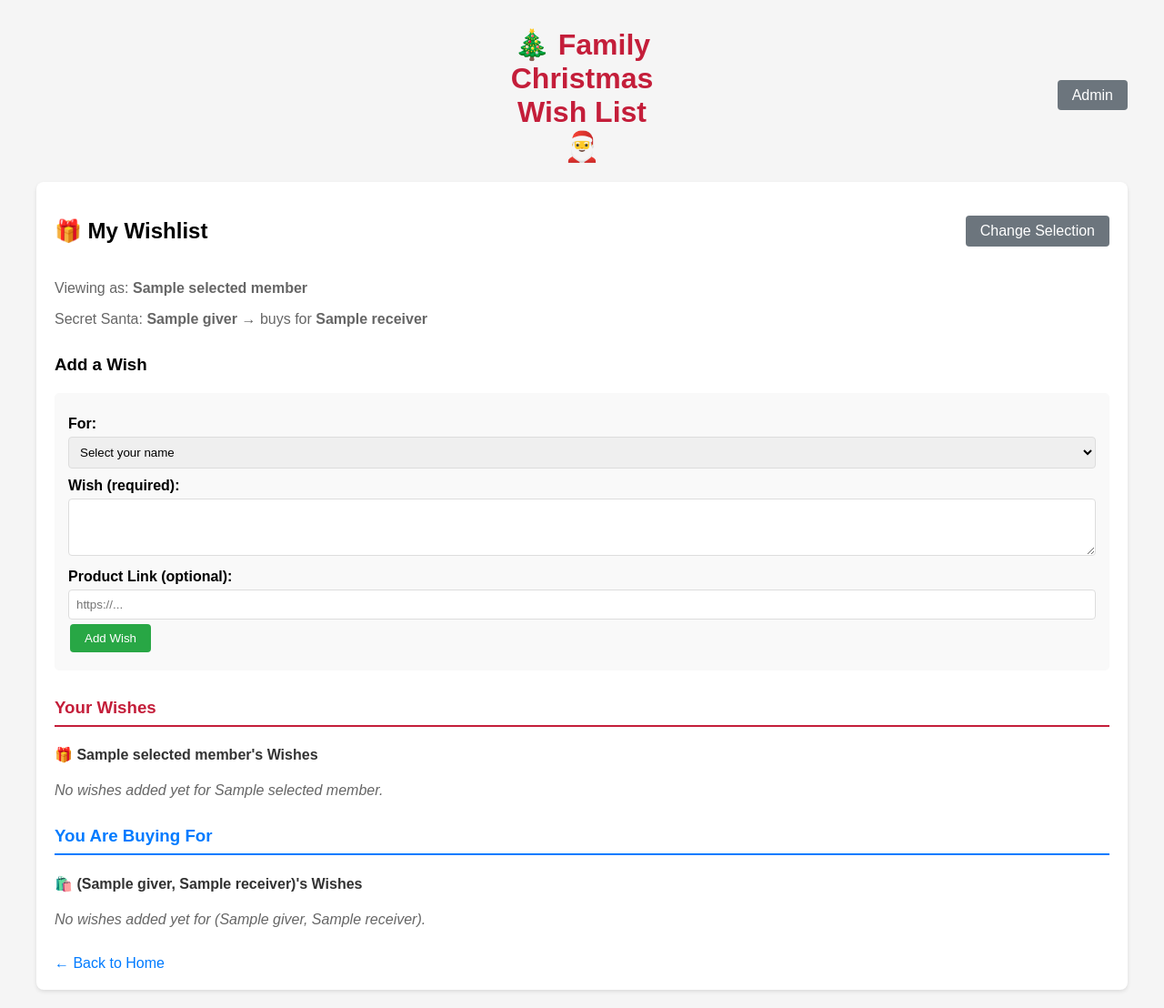
After one commit to Seskahin/SecretSanta, a Flask app: template templates/my_wishlist.html in a window 1280 px wide. The commit adds this page. Shown: the whole page at 91% size. Run offline with Flask 3, Linux system fonts and the light colour scheme; the template is opened without the code that fills it: most values are stand-ins (such as "Sample title", 1, 10 or a date in 2020).

Commit message:
Implement all Secret Santa features per problem statement
Co-authored-by: Seskahin <83581067+Seskahin@users.noreply.github.com>

```diff
--- a/app.py
+++ b/app.py
@@ -3,14 +3,15 @@ Flask Web Application for Family Christmas Wish List
 
 This application allows family members to:
 - Add wishes to a shared list
-- Reserve wishes (so others know it's being handled)
 - Delete wishes
 - View all wishes in a simple table
-- Admin can manage family members pool
+- Admin can manage family members pool and run Secret Santa assignments
 """
 
 from flask import Flask, render_template, request, redirect, url_for, session, flash
 from functools import wraps
+from markupsafe import Markup, escape
+import random
 import sqlite3
 import os
 
@@ -18,6 +19,12 @@ app = Flask(__name__)
 # NOTE: In production, use a secure random key from environment variable:
 # app.secret_key = os.environ.get('SECRET_KEY', os.urandom(24))
 app.secret_key = 'your-secret-key-change-this-in-production'
+
+
+@app.template_filter('nl2br')
+def nl2br_filter(value):
+    """Convert newlines in text to HTML <br> tags, safely escaping HTML."""
+    return Markup(escape(value).replace('\n', Markup('<br>\n')))
 
 # Database configuration
 DATABASE = 'wishlist.db'
@@ -44,7 +51,7 @@ def get_db_connection():
 def init_db():
     """
     Initialize the database if it doesn't exist.
-    Creates the wishes and family_members tables with required columns.
+    Creates the wishes, family_members, and secret_santa tables.
     """
     conn = get_db_connection()
 
@@ -66,6 +73,15 @@ def init_db():
             reserved INTEGER DEFAULT 0
         )
     ''')
+
+    # Create secret_santa table
+    conn.execute('''
+        CREATE TABLE IF NOT EXISTS secret_santa (
+            giver_name TEXT PRIMARY KEY,
+            receiver_name TEXT NOT NULL
+        )
+    ''')
+
     conn.commit()
     conn.close()
 
@@ -100,7 +116,7 @@ def index():
     for member in family_members:
         person_name = member['name']
         wishes = conn.execute(
-            'SELECT * FROM wishes WHERE person_name = ? ORDER BY reserved ASC, id DESC',
+            'SELECT * FROM wishes WHERE person_name = ? ORDER BY id DESC',
             (person_name,)
         ).fetchall()
         wishes_by_person[person_name] = wishes
@@ -116,11 +132,12 @@ def add_wish():
     Add a new wish to the database.
     Accepts POST data with person_name, wish_text, and optional product_link.
     Only allows wishes for family members in the pool.
-    Redirects back to homepage after successful insertion.
+    Redirects back to the source page after successful insertion.
     """
     person_name = request.form.get('person_name')
     wish_text = request.form.get('wish_text')
     product_link = request.form.get('product_link', '')
+    source = request.form.get('source', '')
 
     # Validate required fields
     if person_name and wish_text:
@@ -141,27 +158,8 @@ def add_wish():
 
         conn.close()
 
-    return redirect(url_for('index'))
-
-
-@app.route('/reserve/<int:wish_id>', methods=['POST'])
-def reserve_wish(wish_id):
-    """
-    Toggle the reserved status of a wish.
-    If reserved (1), changes to unreserved (0), and vice versa.
-    """
-    conn = get_db_connection()
-
-    # Get current reserved status
-    wish = conn.execute('SELECT reserved FROM wishes WHERE id = ?', (wish_id,)).fetchone()
-
-    if wish:
-        # Toggle reserved status (0 -> 1 or 1 -> 0)
-        new_status = 0 if wish['reserved'] == 1 else 1
-        conn.execute('UPDATE wishes SET reserved = ? WHERE id = ?', (new_status, wish_id))
-        conn.commit()
-
-    conn.close()
+    if source == 'my_wishlist':
+        return redirect(url_for('my_wishlist'))
     return redirect(url_for('index'))
 
 
@@ -170,12 +168,101 @@ def delete_wish(wish_id):
     """
     Delete a wish from the database by its ID.
     """
+    source = request.form.get('source', '')
     conn = get_db_connection()
     conn.execute('DELETE FROM wishes WHERE id = ?', (wish_id,))
     conn.commit()
     conn.close()
 
+    if source == 'my_wishlist':
+        return redirect(url_for('my_wishlist'))
     return redirect(url_for('index'))
+
+
+@app.route('/who_are_you', methods=['GET', 'POST'])
+def who_are_you():
+    """
+    Page where user selects which family member(s) they are.
+    Stores selection in session and redirects to personalized wishlist.
+    """
+    conn = get_db_connection()
+    family_members = conn.execute(
+        'SELECT name FROM family_members ORDER BY name ASC'
+    ).fetchall()
+    conn.close()
+
+    if request.method == 'POST':
+        selected = request.form.getlist('selected_members')
+        if selected:
+            session['selected_members'] = selected
+            return redirect(url_for('my_wishlist'))
+        return render_template('who_are_you.html', family_members=family_members,
+                               error='Please select at least one family member.')
+
+    return render_template('who_are_you.html', family_members=family_members)
+
+
+@app.route('/my_wishlist')
+def my_wishlist():
+    """
+    Personalized wishlist view: shows own wishes and the wishes of the
+    Secret Santa receiver for each selected family member.
+    """
+    selected_members = session.get('selected_members', [])
+    if not selected_members:
+        return redirect(url_for('who_are_you'))
+
+    conn = get_db_connection()
+
+    # Validate selected members still exist
+    placeholders = ','.join('?' for _ in selected_members)
+    valid = conn.execute(
+        f'SELECT name FROM family_members WHERE name IN ({placeholders})',
+        selected_members
+    ).fetchall()
+    valid_names = [r['name'] for r in valid]
+    if not valid_names:
+        session.pop('selected_members', None)
+        conn.close()
+        return redirect(url_for('who_are_you'))
+
+    # Get Secret Santa assignments for selected members
+    assigned_to = {}
+    for name in valid_names:
+        assignment = conn.execute(
+            'SELECT receiver_name FROM secret_santa WHERE giver_name = ?',
+            (name,)
+        ).fetchone()
+        if assignment:
+            assigned_to[name] = assignment['receiver_name']
+
+    # Build set of all relevant names: own + assigned receivers
+    names_to_show = set(valid_names)
+    for receiver in assigned_to.values():
+        names_to_show.add(receiver)
+
+    # Get all family members for the add-wish dropdown (only own members)
+    family_members = conn.execute(
+        'SELECT name FROM family_members ORDER BY name ASC'
+    ).fetchall()
+
+    # Get wishes for all relevant people
+    wishes_by_person = {}
+    for person_name in names_to_show:
+        wishes = conn.execute(
+            'SELECT * FROM wishes WHERE person_name = ? ORDER BY id DESC',
+            (person_name,)
+        ).fetchall()
+        wishes_by_person[person_name] = wishes
+
+    conn.close()
+
+    return render_template('my_wishlist.html',
+                           wishes_by_person=wishes_by_person,
+                           selected_members=valid_names,
+                           assigned_to=assigned_to,
+                           family_members=family_members)
+
 
 
 @app.route('/admin/login', methods=['GET', 'POST'])
@@ -209,15 +296,54 @@ def admin_logout():
 @login_required
 def admin_panel():
     """
-    Admin panel to manage family members pool.
+    Admin panel to manage family members pool, Secret Santa, and view all wishes.
     """
     conn = get_db_connection()
     family_members = conn.execute(
         'SELECT * FROM family_members ORDER BY name ASC'
     ).fetchall()
+    secret_santa = conn.execute(
+        'SELECT * FROM secret_santa ORDER BY giver_name ASC'
+    ).fetchall()
+    all_wishes = conn.execute(
+        'SELECT * FROM wishes ORDER BY person_name ASC, id DESC'
+    ).fetchall()
     conn.close()
 
-    return render_template('admin_panel.html', family_members=family_members)
+    return render_template('admin_panel.html', family_members=family_members,
+                           secret_santa=secret_santa, all_wishes=all_wishes)
+
+
+@app.route('/admin/run_secret_santa', methods=['POST'])
+@login_required
+def run_secret_santa():
+    """
+    Run the Secret Santa assignment: creates a random circular assignment
+    where each person gives to exactly one other person.
+    """
+    conn = get_db_connection()
+    members = conn.execute(
+        'SELECT name FROM family_members ORDER BY name ASC'
+    ).fetchall()
+    names = [m['name'] for m in members]
+
+    if len(names) < 2:
+        flash('Need at least 2 family members for Secret Santa!', 'error')
+        conn.close()
+        return redirect(url_for('admin_panel'))
+
+    random.shuffle(names)
+    conn.execute('DELETE FROM secret_santa')
+    for i, giver in enumerate(names):
+        receiver = names[(i + 1) % len(names)]
+        conn.execute(
+            'INSERT INTO secret_santa (giver_name, receiver_name) VALUES (?, ?)',
+            (giver, receiver)
+        )
+    conn.commit()
+    conn.close()
+    flash('Secret Santa assignments created successfully!', 'success')
+    return redirect(url_for('admin_panel'))
 
 
 @app.route('/admin/add_member', methods=['POST'])
--- a/templates/base.html
+++ b/templates/base.html
@@ -136,7 +136,17 @@
     </style>
 </head>
 <body>
-    <h1>🎄 Family Christmas Wish List 🎅</h1>
+    <div style="display: flex; justify-content: space-between; align-items: center; margin-bottom: 10px;">
+        <div style="flex: 1;"></div>
+        <h1 style="flex: 0; margin: 10px 0; color: #c41e3a;">🎄 Family Christmas Wish List 🎅</h1>
+        <div style="flex: 1; text-align: right;">
+            {% if session.get('logged_in') %}
+                <a href="{{ url_for('admin_panel') }}" style="padding: 8px 16px; background-color: #6c757d; color: white; border-radius: 4px; text-decoration: none;">Admin</a>
+            {% else %}
+                <a href="{{ url_for('admin_login') }}" style="padding: 8px 16px; background-color: #6c757d; color: white; border-radius: 4px; text-decoration: none;">Admin</a>
+            {% endif %}
+        </div>
+    </div>
     <div class="container">
         {% block content %}{% endblock %}
     </div>
--- /dev/null
+++ b/templates/my_wishlist.html
@@ -0,0 +1,142 @@
+{% extends "base.html" %}
+
+{% block title %}My Wishlist{% endblock %}
+
+{% block content %}
+    <div style="display: flex; justify-content: space-between; align-items: center; margin-bottom: 20px;">
+        <h2>🎁 My Wishlist</h2>
+        <a href="{{ url_for('who_are_you') }}" style="padding: 8px 16px; background-color: #6c757d; color: white; border-radius: 4px; text-decoration: none;">Change Selection</a>
+    </div>
+
+    <p style="color: #666;">
+        Viewing as: <strong>{{ selected_members | join(', ') }}</strong>
+    </p>
+
+    {% if assigned_to %}
+    <p style="color: #666;">
+        Secret Santa:
+        {% for giver, receiver in assigned_to.items() %}
+            <strong>{{ giver }}</strong> → buys for <strong>{{ receiver }}</strong>{% if not loop.last %}, {% endif %}
+        {% endfor %}
+    </p>
+    {% else %}
+    <p style="color: #666; font-style: italic;">No Secret Santa assignments yet. Ask the admin to run Secret Santa!</p>
+    {% endif %}
+
+    <!-- Add a wish for yourself -->
+    <h3 style="margin-top: 30px;">Add a Wish</h3>
+    <form method="POST" action="{{ url_for('add_wish') }}">
+        <input type="hidden" name="source" value="my_wishlist">
+        <label for="person_name">For:</label>
+        <select id="person_name" name="person_name" required style="width: 100%; padding: 8px; margin-top: 5px; border: 1px solid #ddd; border-radius: 4px;">
+            <option value="">Select your name</option>
+            {% for name in selected_members %}
+                <option value="{{ name }}">{{ name }}</option>
+            {% endfor %}
+        </select>
+
+        <label for="wish_text">Wish (required):</label>
+        <textarea id="wish_text" name="wish_text" rows="3" required></textarea>
+
+        <label for="product_link">Product Link (optional):</label>
+        <input type="text" id="product_link" name="product_link" placeholder="https://...">
+
+        <button type="submit" class="btn-primary">Add Wish</button>
+    </form>
+
+    <!-- Own wishes -->
+    <h3 style="margin-top: 30px; color: #c41e3a; border-bottom: 2px solid #c41e3a; padding-bottom: 8px;">Your Wishes</h3>
+    {% set own_wishes_found = [] %}
+    {% for name in selected_members %}
+        {% if wishes_by_person.get(name) %}
+            {% set _ = own_wishes_found.append(1) %}
+        {% endif %}
+    {% endfor %}
+
+    {% for name in selected_members %}
+    <div style="margin-bottom: 30px;">
+        <h4 style="color: #333;">🎁 {{ name }}'s Wishes</h4>
+        {% if wishes_by_person.get(name) %}
+        <table>
+            <thead>
+                <tr>
+                    <th>Wish</th>
+                    <th>Product Link</th>
+                    <th>Actions</th>
+                </tr>
+            </thead>
+            <tbody>
+                {% for wish in wishes_by_person[name] %}
+                <tr>
+                    <td>{{ wish.wish_text | nl2br }}</td>
+                    <td>
+                        {% if wish.product_link %}
+                            <a href="{{ wish.product_link }}" target="_blank">View Product</a>
+                        {% else %}
+                            -
+                        {% endif %}
+                    </td>
+                    <td>
+                        <form method="POST" action="{{ url_for('delete_wish', wish_id=wish.id) }}" style="display: inline;">
+                            <input type="hidden" name="source" value="my_wishlist">
+                            <button type="submit" class="btn-delete" onclick="return confirm('Are you sure you want to delete this wish?');">Delete</button>
+                        </form>
+                    </td>
+                </tr>
+                {% endfor %}
+            </tbody>
+        </table>
+        {% else %}
+        <p style="color: #666; font-style: italic;">No wishes added yet for {{ name }}.</p>
+        {% endif %}
+    </div>
+    {% endfor %}
+
+    <!-- Wishes of the person you are buying for -->
+    {% set receivers = assigned_to.values() | list | unique | list %}
+    {% set receiver_not_self = [] %}
+    {% for r in receivers %}
+        {% if r not in selected_members %}
+            {% set _ = receiver_not_self.append(r) %}
+        {% endif %}
+    {% endfor %}
+
+    {% if receiver_not_self %}
+    <h3 style="margin-top: 30px; color: #007bff; border-bottom: 2px solid #007bff; padding-bottom: 8px;">You Are Buying For</h3>
+    {% for name in receiver_not_self %}
+    <div style="margin-bottom: 30px;">
+        <h4 style="color: #333;">🛍️ {{ name }}'s Wishes</h4>
+        {% if wishes_by_person.get(name) %}
+        <table>
+            <thead>
+                <tr>
+                    <th>Wish</th>
+                    <th>Product Link</th>
+                </tr>
+            </thead>
+            <tbody>
+                {% for wish in wishes_by_person[name] %}
+                <tr>
+                    <td>{{ wish.wish_text | nl2br }}</td>
+                    <td>
+                        {% if wish.product_link %}
+                            <a href="{{ wish.product_link }}" target="_blank">View Product</a>
+                        {% else %}
+                            -
+                        {% endif %}
+                    </td>
+                </tr>
+                {% endfor %}
+            </tbody>
+        </table>
+        {% else %}
+        <p style="color: #666; font-style: italic;">No wishes added yet for {{ name }}.</p>
+        {% endif %}
+    </div>
+    {% endfor %}
+    {% endif %}
+
+    <div style="margin-top: 20px;">
+        <a href="{{ url_for('index') }}">← Back to Home</a>
+    </div>
+{% endblock %}
```
Also changed, not shown: templates/admin_panel.html (+65 -2 lines), templates/index.html (+3 -20 lines), templates/who_are_you.html (added, +38 -0 lines).
